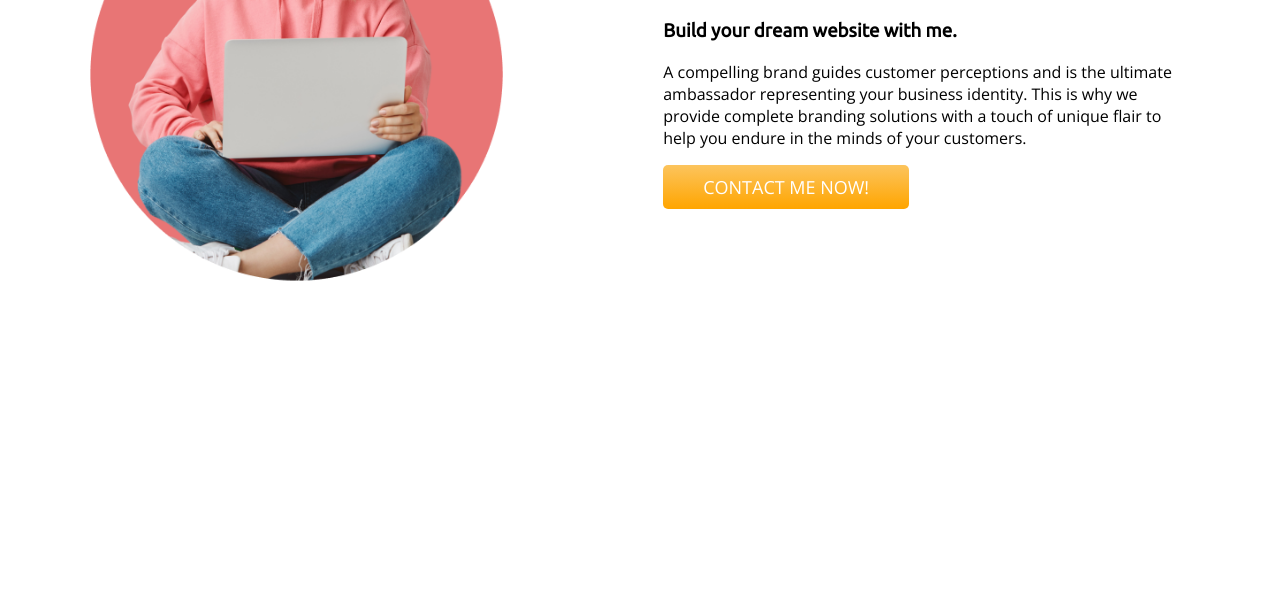
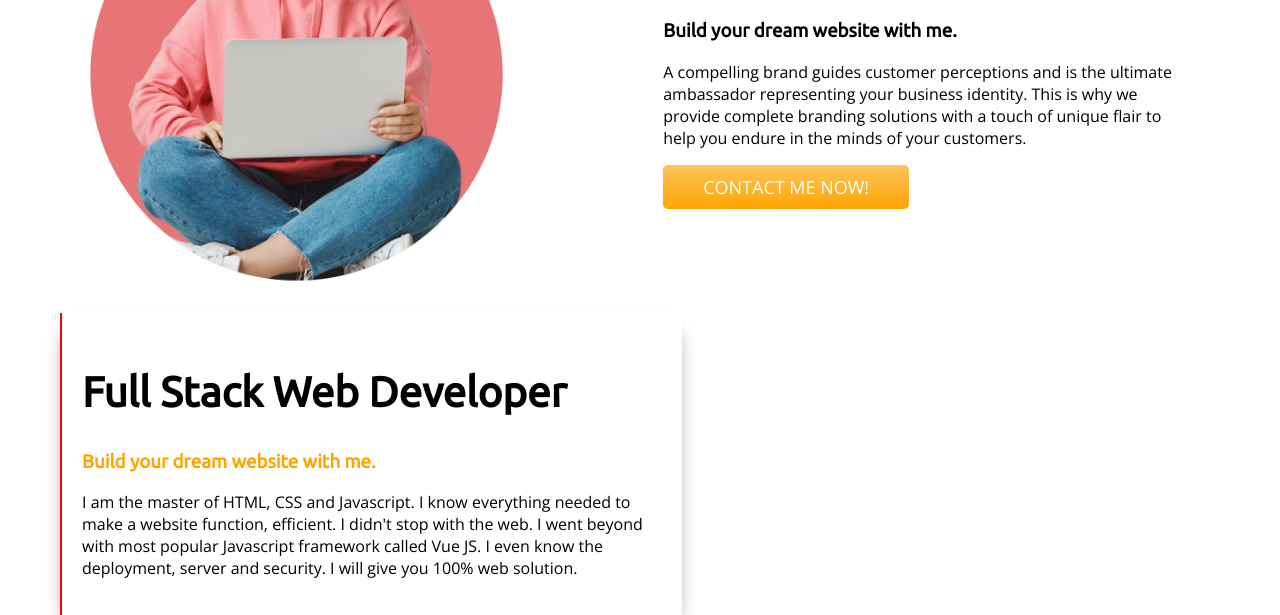
Before and after one commit to masumkhaled/developer-portfolio, a plain HTML site: page index.html in a window 1280 px wide. Shown: the part 711-1326 px from the top of the page. Before the commit the page ends 1024 px from the top, so only its background shows below. Drawn offline with nearby package versions, Linux system fonts and the light colour scheme.

Commit message:
experience area added

```diff
--- a/index.html
+++ b/index.html
@@ -33,5 +33,12 @@
             <a class="hero-btn" target="_blank" href="https://web.programming-hero.com/">Contact Me Now!</a>
         </div>
     </section>
+    <section class="experience-area">
+        <div class="half-width">
+            <h2>Full Stack Web Developer</h2>
+            <h3>Build your dream website with me.</h3>
+            <p>I am the master of HTML, CSS and Javascript. I know everything needed to make a website function, efficient. I didn't stop with the web. I went beyond with most popular Javascript framework called Vue JS. I even know the deployment, server and security. I will give you 100% web solution.</p>
+        </div>
+    </section>
 </body>
 </html>
--- a/style.css
+++ b/style.css
@@ -31,3 +31,14 @@ section {
 .half-width img {
     width: 80%;
 }
+.experience-area .half-width {
+    padding: 20px;
+    box-shadow: 0px 12px 20px -10px #333;
+    border-left: 2px solid red;
+}
+.experience-area h2 {
+    font-size: 42px;
+}
+.experience-area h3 {
+    color: orange;
+}
```
